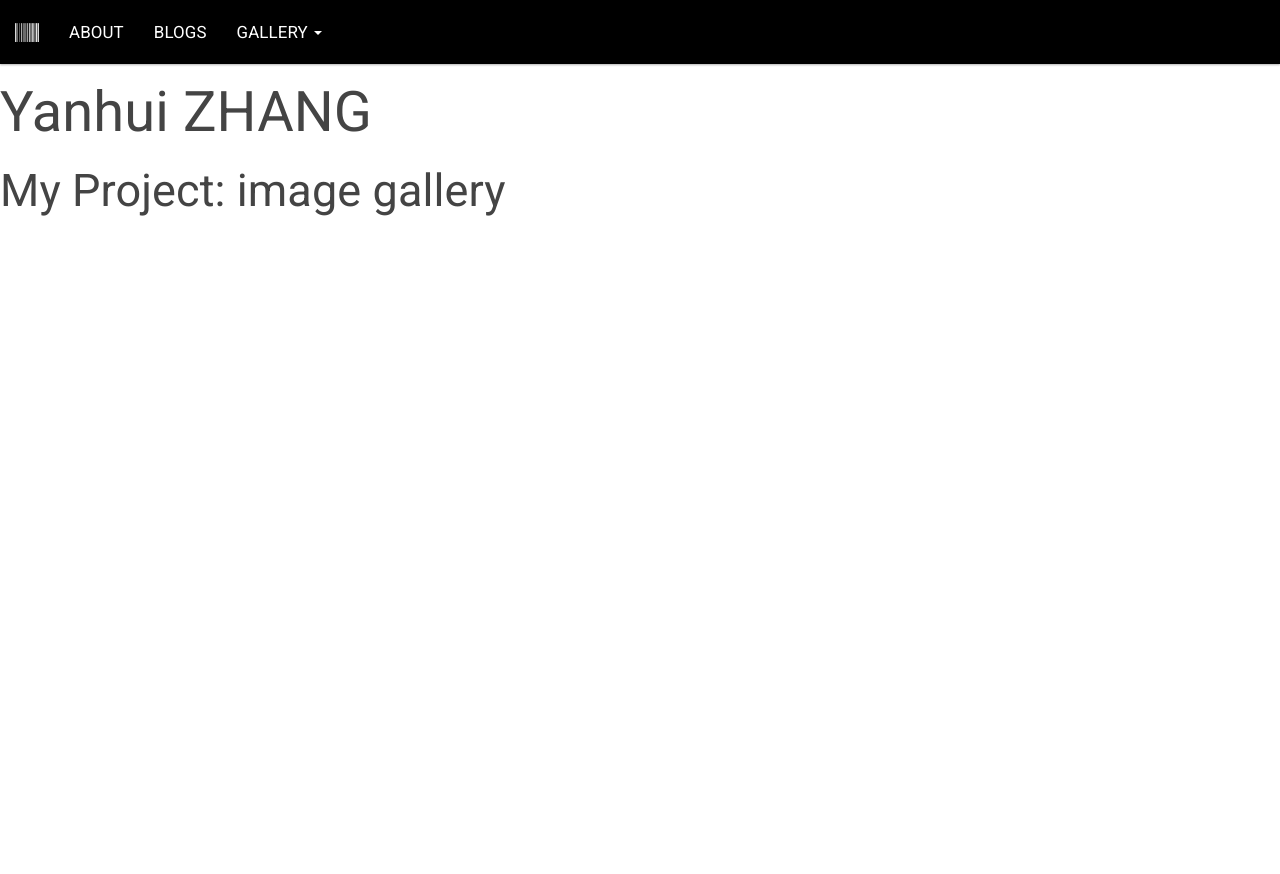
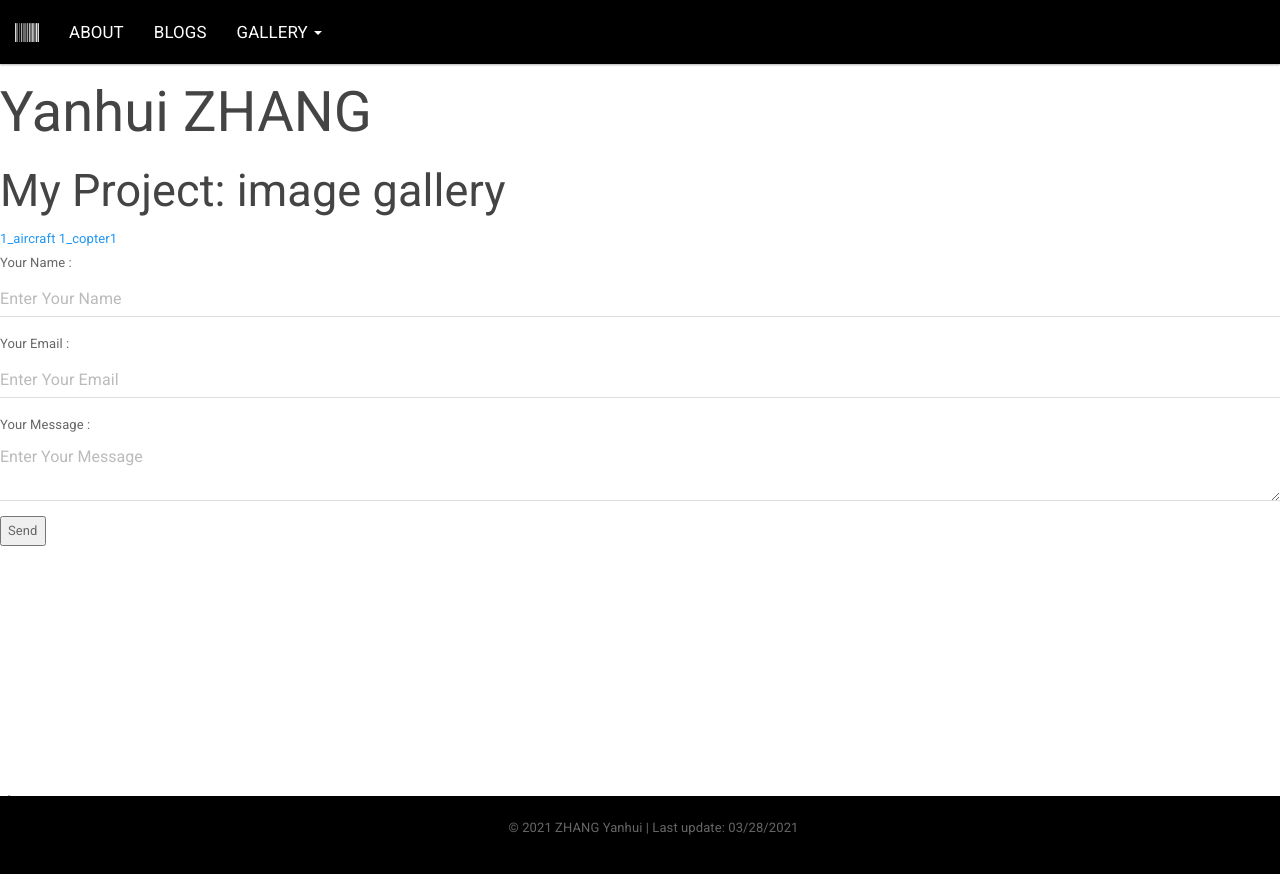
Before and after one commit to ayan1991/ayan1991.github.io, a Jekyll site: the page built from index.html, in a window 1280 px wide and 900 px high. Shown: the top 874 px of the window. Built offline with Jekyll 4.4.1, drawn with Linux system fonts in a browser that asks for light colours; the list of posts is cut into pages by our own code.

Commit message:
[Slides] debug

```diff
--- a/_layouts/home.html
+++ b/_layouts/home.html
@@ -27,7 +27,7 @@ title: Hello, world!
       name="description"
       content="The following is a presentation of my past work."
     />
-    <meta name="viewport" content="width=device-width, initial-scale=0.7" />
+    <meta name="viewport" content="width=device-width, initial-scale=0.5" />
     <link rel="stylesheet" href="../assets/css/blueimp-gallery.css" />
     <link rel="stylesheet" href="../assets/css/blueimp-gallery-indicator.css" />
     <link rel="stylesheet" href="../assets/css/blueimp-gallery-video.css" />
@@ -63,6 +63,20 @@ title: Hello, world!
 
     <h2>My Project: image gallery</h2>
     <!-- The Gallery as inline carousel -->
+	<div id="links">
+		<a
+		  href="../assets/images/gallery/1_Copterimages/1_aircraft.jpg"
+		  title="1_aircraft"
+		  data-description="This is ours station."
+		  >1_aircraft</a
+		>
+		<a href="../assets/images/gallery/1_Copterimages/1_copter1.jpg" title="1_copter1" data-description="This is an apple."
+		  >1_copter1</a
+		>
+	  </div>
+
+
+<!--
     <div
       id="blueimp-image-carousel"
       class="blueimp-gallery blueimp-gallery-carousel"
@@ -87,7 +101,7 @@ title: Hello, world!
         aria-pressed="true"
         role="button"
       ></a>
-    </div>
+    </div> -->
 <!--
     <h2>Carousel video gallery</h2>
     !-- The Gallery as inline carousel --
```
